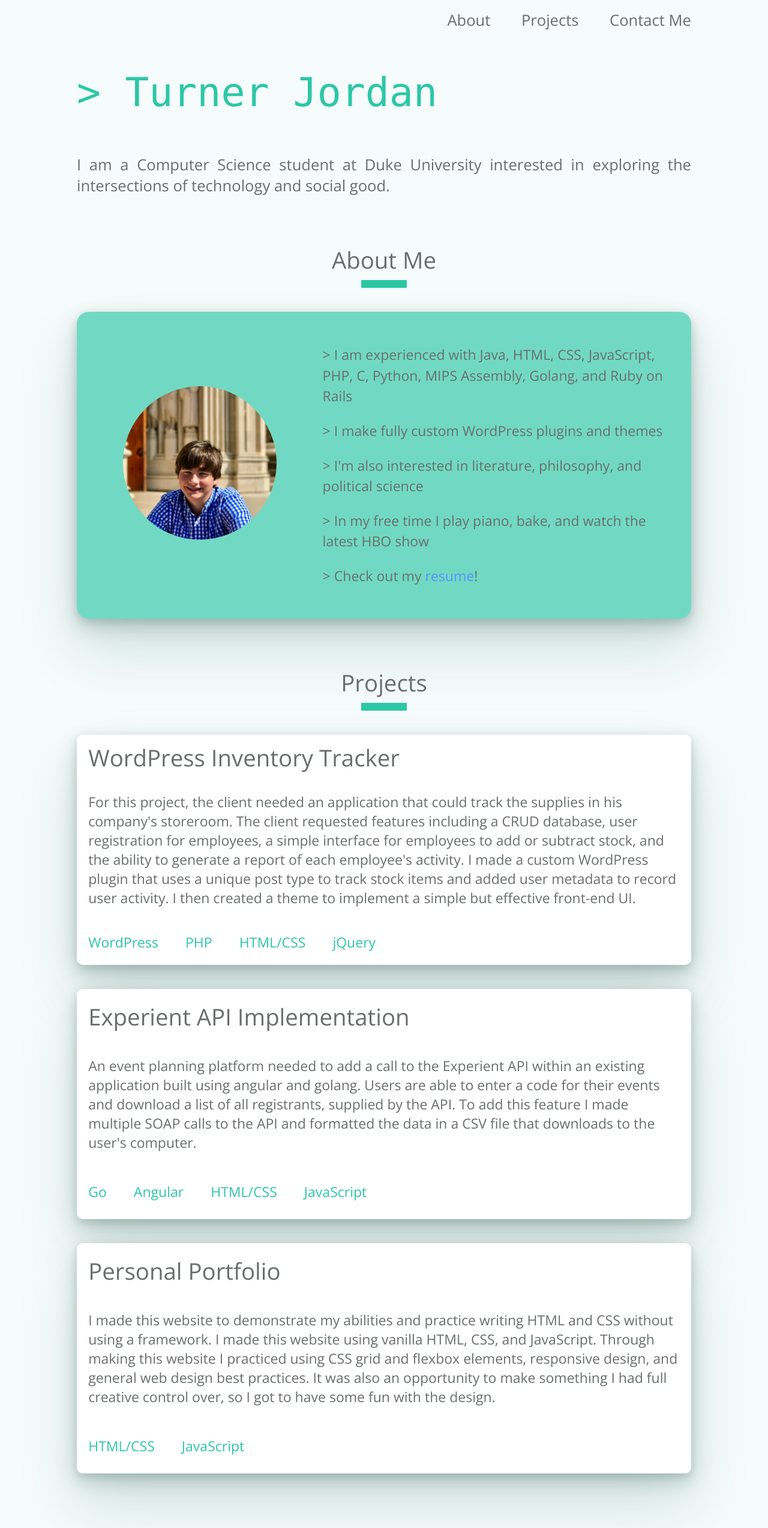
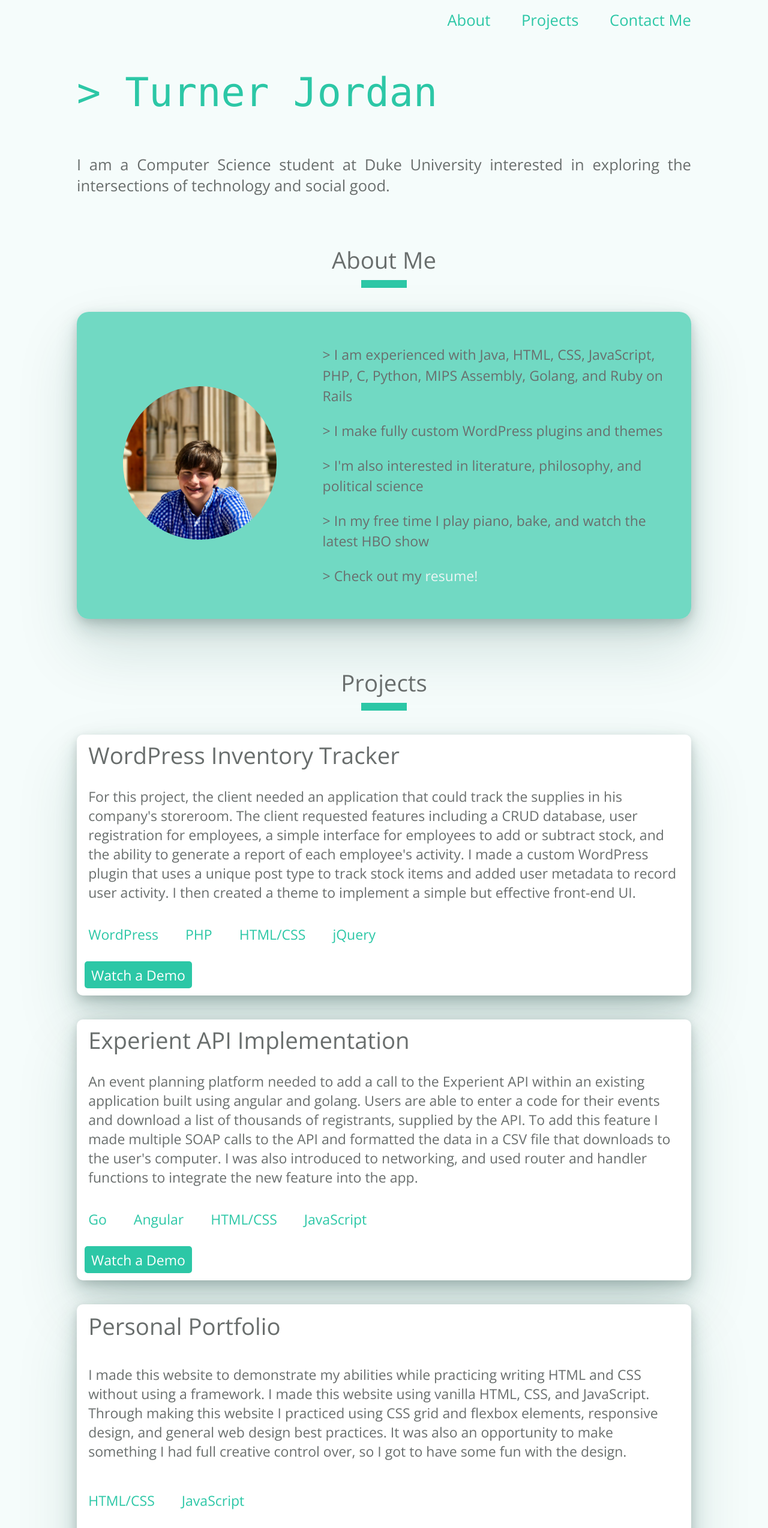
Before and after one commit to tgj5/tgj5.github.io, a plain HTML site: page index.html in a window 1280 px wide. Shown: the top 2548 px of the page at 60% size. Drawn offline with nearby package versions, Linux system fonts and the light colour scheme.

Commit message:
made links usable, added video links for project demos

```diff
--- a/index.html
+++ b/index.html
@@ -10,11 +10,11 @@
     <body>
         <div class='main'>
             <div class='nav'>
-                <a href='#'>About</a>
+                <a href='#about-me-header'>About</a>
                 <div id='space'></div>
-                <a href='#'>Projects</a>
+                <a href='#projects-header'>Projects</a>
                 <div id='space'></div>
-                <a href='#'>Contact Me</a>
+                <a href='#contact-header'>Contact Me</a>
             </div>
             <div class='main-heading'>
                 <div id='heading-text'>> </div>
@@ -23,7 +23,7 @@
             <div class='main-subtitle'>
                 <p>I am a Computer Science student at Duke University interested in exploring the intersections of technology and social good.</p>
             </div>
-            <h1>About Me</h1>
+            <h1 id='about-me-header'>About Me</h1>
             <div class='separator'></div>
             <div class='about-me'>
                 <div class='my-face'>
@@ -35,12 +35,12 @@
                         <li><b>></b> I make fully custom <b>WordPress</b> plugins and themes </li>
                         <li><b>></b> I'm also interested in literature, philosophy, and political science </li>
                         <li><b>></b> In my free time I play piano, bake, and watch the latest HBO show</li>
-                        <li><b>></b> Check out my <a href="resume.pdf" target="_blank">resume</a>! </li>
+                        <li><b>></b> Check out my <a href="resume.pdf" target="_blank">resume!</a></li>
                     </ul>
                 </div>
             </div>
             <div class='projects'>
-                <h1>Projects</h1>
+                <h1 id='projects-header'>Projects</h1>
                 <div class='separator'></div>
                 <div class='project-card'>
                     <h3>WordPress Inventory Tracker</h3>
@@ -57,13 +57,15 @@
                         <span class='language'>HTML/CSS</span>
                         <span class='language'>jQuery</span>
                     </div>
+                    <a class='video-link' href="https://youtu.be/FB2ALe76JqU" target='_blank'>Watch a Demo</a>
                 </div>
                 <div class='project-card'>
                     <h3>Experient API Implementation</h3>
                     <p>
                         An event planning platform needed to add a call to the Experient API within an existing application built using angular and golang.
-                        Users are able to enter a code for their events and download a list of all registrants, supplied by the API. To add this feature I made
-                        multiple SOAP calls to the API and formatted the data in a CSV file that downloads to the user's computer.
+                        Users are able to enter a code for their events and download a list of thousands of registrants, supplied by the API. To add this feature I made
+                        multiple SOAP calls to the API and formatted the data in a CSV file that downloads to the user's computer. I was also introduced to networking, and
+                        used router and handler functions to integrate the new feature into the app.
                     </p>
                     <div class='technologies'>
                         <span class='language'>Go</span>
@@ -71,11 +73,12 @@
                         <span class='language'>HTML/CSS</span>
                         <span class='language'>JavaScript</span>
                     </div>
+                    <a class='video-link' href="https://youtu.be/xH2F3yyhQog" target='_blank'>Watch a Demo</a>
                 </div>
                 <div class='project-card'>
                     <h3>Personal Portfolio</h3>
                     <p>
-                        I made this website to demonstrate my abilities and practice writing HTML and CSS without using a framework. I made this website using
+                        I made this website to demonstrate my abilities while practicing writing HTML and CSS without using a framework. I made this website using
                         vanilla HTML, CSS, and JavaScript. Through making this website I practiced using CSS grid and flexbox elements, responsive design, and
                         general web design best practices. It was also an opportunity to make something I had full creative control over, so I got to have some
                         fun with the design.
@@ -84,10 +87,11 @@
                         <span class='language'>HTML/CSS</span>
                         <span class='language'>JavaScript</span>
                     </div>
+                    <a class='video-link' href="https://turnerjordan.com">Live Website</a>
                 </div>
             </div>
             <div class='contact'>
-                <h1>Contact Me</h1>
+                <h1 id='contact-header'>Contact Me</h1>
                 <div class='separator'></div>
                 <div class='contact-links'>
                     <span>turner.jordan585@gmail.com</span><span>|</span>
--- a/styles/styles.css
+++ b/styles/styles.css
@@ -1,3 +1,6 @@
+html{
+    scroll-behavior: smooth;
+}
 body, html{
     display: block;
     width: 100%;
@@ -15,19 +18,6 @@ body, html{
 .nav{
     margin: 2vh 0;
     text-align: right;
-}
-.nav a:link{
-    color: #696e6d;
-    font-weight: 400;
-    text-decoration: none;
-}
-.nav a:visited{
-    color: #696e6d;
-    font-weight: 400;
-    text-decoration: none;
-}
-.nav a:hover{
-    text-decoration: underline;
 }
 .main-heading{
     display: flex;
@@ -49,12 +39,12 @@ body, html{
     padding-left: 3.5vw;
 }
 a:link{
-    color: #5493ff;
+    color: #2cc7a6;
     font-weight: 400;
     text-decoration: none;
 }
 a:visited{
-    color: #5493ff;
+    color: #2cc7a6;
     font-weight: 400;
     text-decoration: none;
 }
@@ -100,8 +90,21 @@ h1{
 .about-me b{
     font-weight: 400;
 }
+.about-me a:link{
+    color: #edf5f4;
+    font-weight: 400;
+    text-decoration: none;
+}
+.about-me a:visited{
+    color: #edf5f4;
+    font-weight: 400;
+    text-decoration: none;
+}
+.about-me a:hover{
+    text-decoration: underline;
+}
 .featured-picture{
-    background-image: url("../turner.jpg");
+    background-image: url("../media/turner.jpg");
     background-position: center center;
     background-repeat: no-repeat;
     background-size: cover;
@@ -127,11 +130,11 @@ h1{
 }
 .project-card{
     display: grid;
-    grid-template-rows: 1fr 2fr 1fr;
+    grid-template-rows: 1fr 3fr 1fr 1fr;
     align-items: center;
     background-color: white;
     width: 100%;
-    height: 30vw;
+    height: 34vw;
     margin-top: 5vh;
     border-radius: 10px;
     box-shadow: 0 50px 100px rgba(16,71,60,.15), 0 15px 35px rgba(16,71,60,.2), 0 5px 15px rgba(0,0,0,.12);
@@ -141,6 +144,22 @@ h1{
     color: #696e6d;
     margin: 1.5vw;
     font-size: .9em;
+}
+.project-card a{
+    width: 13vw;
+    text-align: center;
+    background-color: #2cc7a6;
+    color: white;
+    padding: .5vw;
+    font-size: .9em;
+    border-radius: 5px;
+    margin-left: 1vw;
+}
+.project-card a:hover{
+    border: 1px solid #2cc7a6;
+    background-color: white;
+    color: #2cc7a6;
+    text-decoration: none;
 }
 h3{
     color: #696e6d;
```
Also changed, not shown: media/turner.jpg (renamed from turner.jpg).
